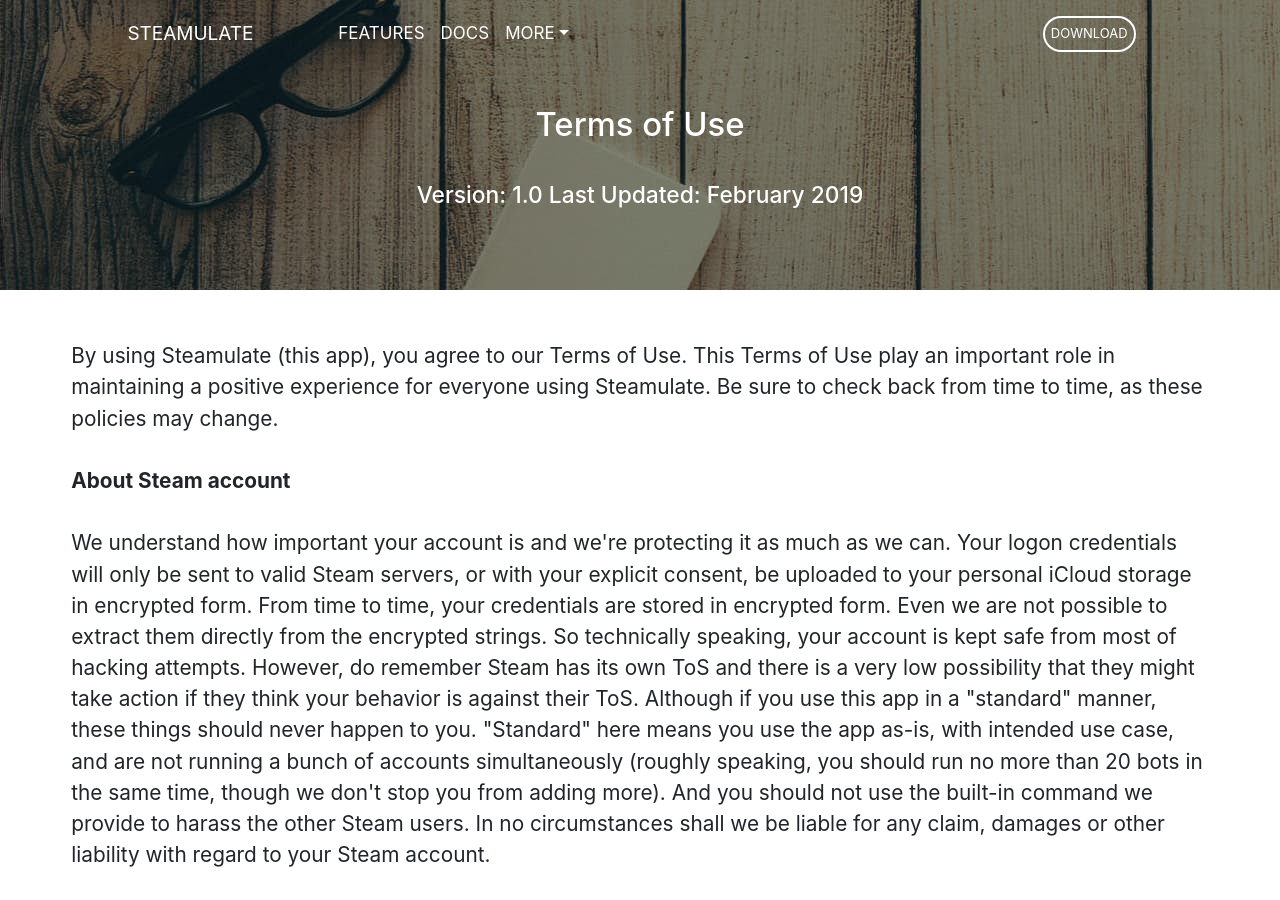
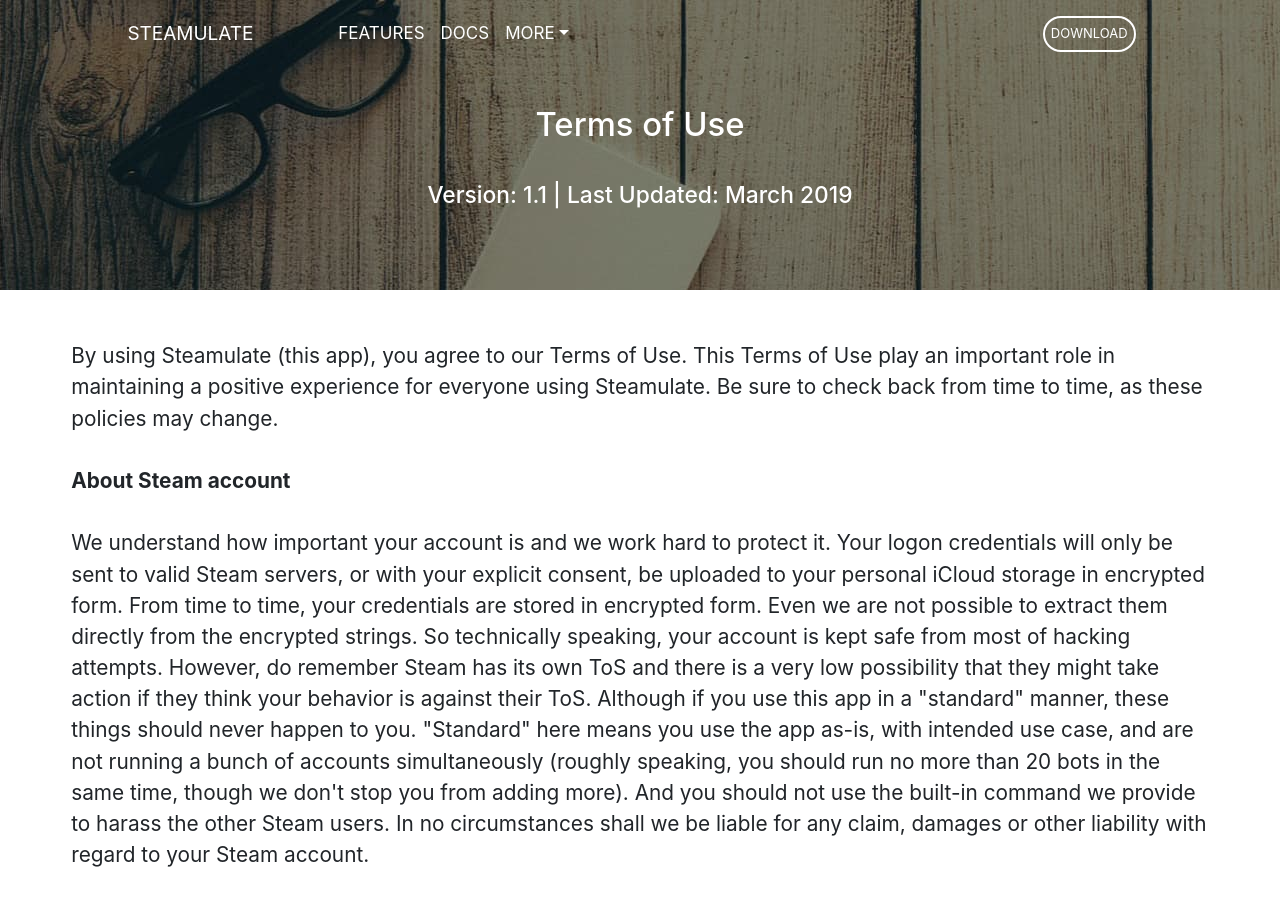
Before and after one commit to raymond-u/Steamulate-Website, a Jekyll site: the page built from terms.html, in a window 1280 px wide and 900 px high. Built offline with Jekyll 4.4.1, drawn with Linux system fonts in a browser that asks for light colours; nearby versions of some CDN libraries; comment, search, counter and statistics services are not loaded; some of the changed text lies outside the part shown.

Commit message:
Update terms.html

```diff
--- a/terms.html
+++ b/terms.html
@@ -1,17 +1,17 @@
 ---
 layout: page
 title: Terms of Use
-description: "Version: 1.0 Last Updated: February 2019"
+description: "Version: 1.1 | Last Updated: March 2019"
 image: /images/about-header.jpg
 ---
     <section>
             <p class="paragraph-custom"><br>By using Steamulate (this app), you agree to our Terms of Use. This Terms of Use play an important role in maintaining a positive experience for everyone using Steamulate. Be sure to check back
-                from time to time, as these policies may change.<br><br><strong>About Steam account</strong><br><br>We understand how important your account is and we're protecting it as much as we can. Your logon credentials will only be sent to valid
+                from time to time, as these policies may change.<br><br><strong>About Steam account</strong><br><br>We understand how important your account is and we work hard to protect it. Your logon credentials will only be sent to valid
                 Steam servers, or with your explicit consent, be uploaded to your personal iCloud storage in encrypted form. From time to time, your credentials are stored in encrypted form. Even we are not possible to extract them directly from the encrypted
                 strings. So technically speaking, your account is kept safe from most of hacking attempts. However, do remember Steam has its own ToS and there is a very low possibility that they might take action if they think your behavior is against
                 their ToS. Although if you use this app in a "standard" manner, these things should never happen to you. "Standard" here means you use the app as-is, with intended use case, and are not running a bunch of accounts simultaneously (roughly
                 speaking, you should run no more than 20 bots in the same time, though we don't stop you from adding more). And you should not use the built-in command we provide to harass the other Steam users. In no circumstances shall we be liable
                 for any claim, damages or other liability with regard to your Steam account.<br><br><strong>About Steamulate itself</strong><br><br>When downloading Steamulate from App Store, you should know that the copy you receive is for your personal
-                use only and must not be shared with others. Specifically, as per App Store EULA, you should not have more than 10 accounts sharing the same copy. If we believed you violated this, your access to this app would be restricted.<br><br><strong>Declaration</strong><br><br>All
+                use only and must not be shared with others. Specifically, as per App Store EULA, you should not have more than 10 accounts sharing the same copy. If we believe your use activity is in violation of our terms, your access to this app will be restricted.<br><br><strong>Declaration</strong><br><br>All
                 trademarks are property of their respective owners in the US and other countries. We are not affiliated with Valve or Steam in any form.</p>
     </section>
```
